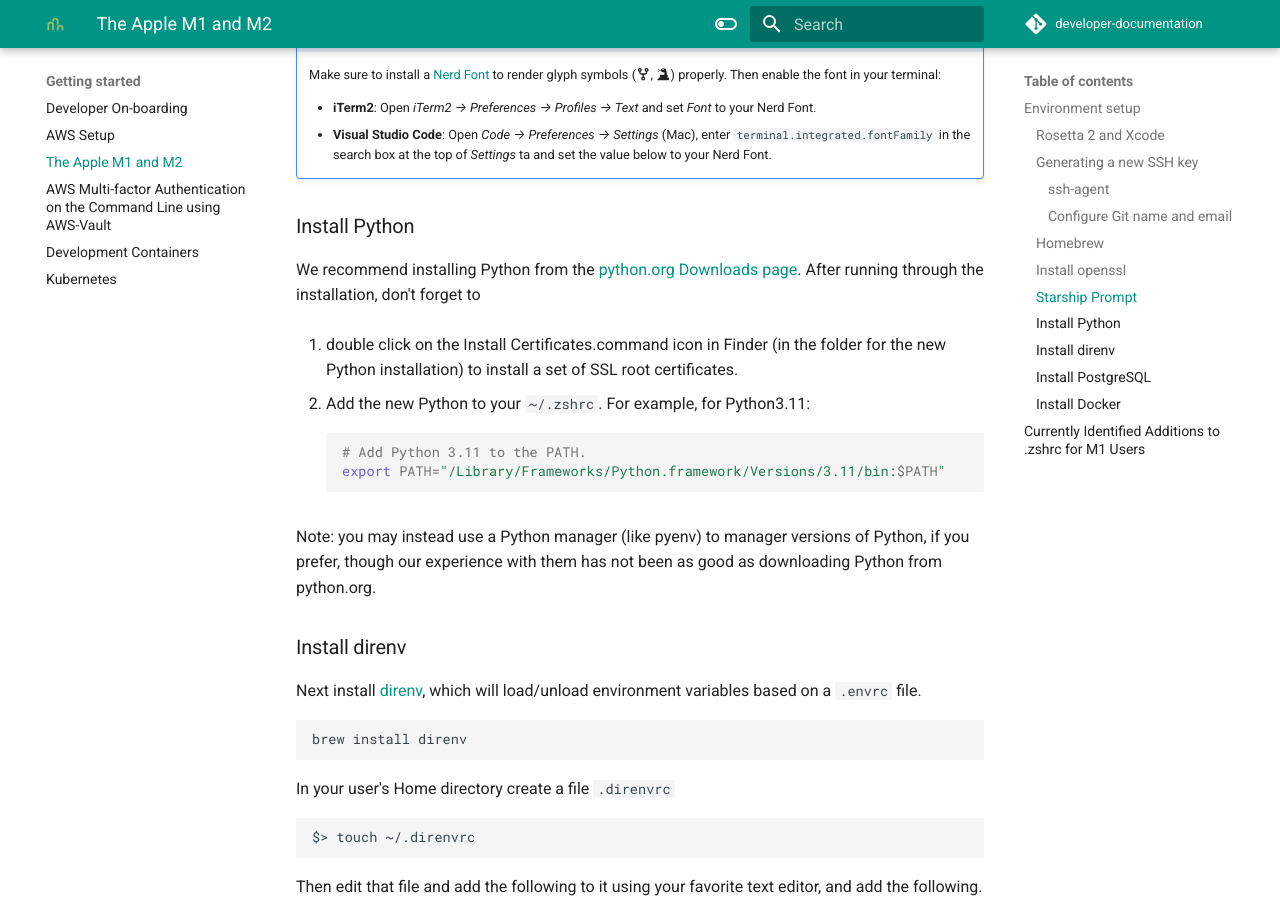
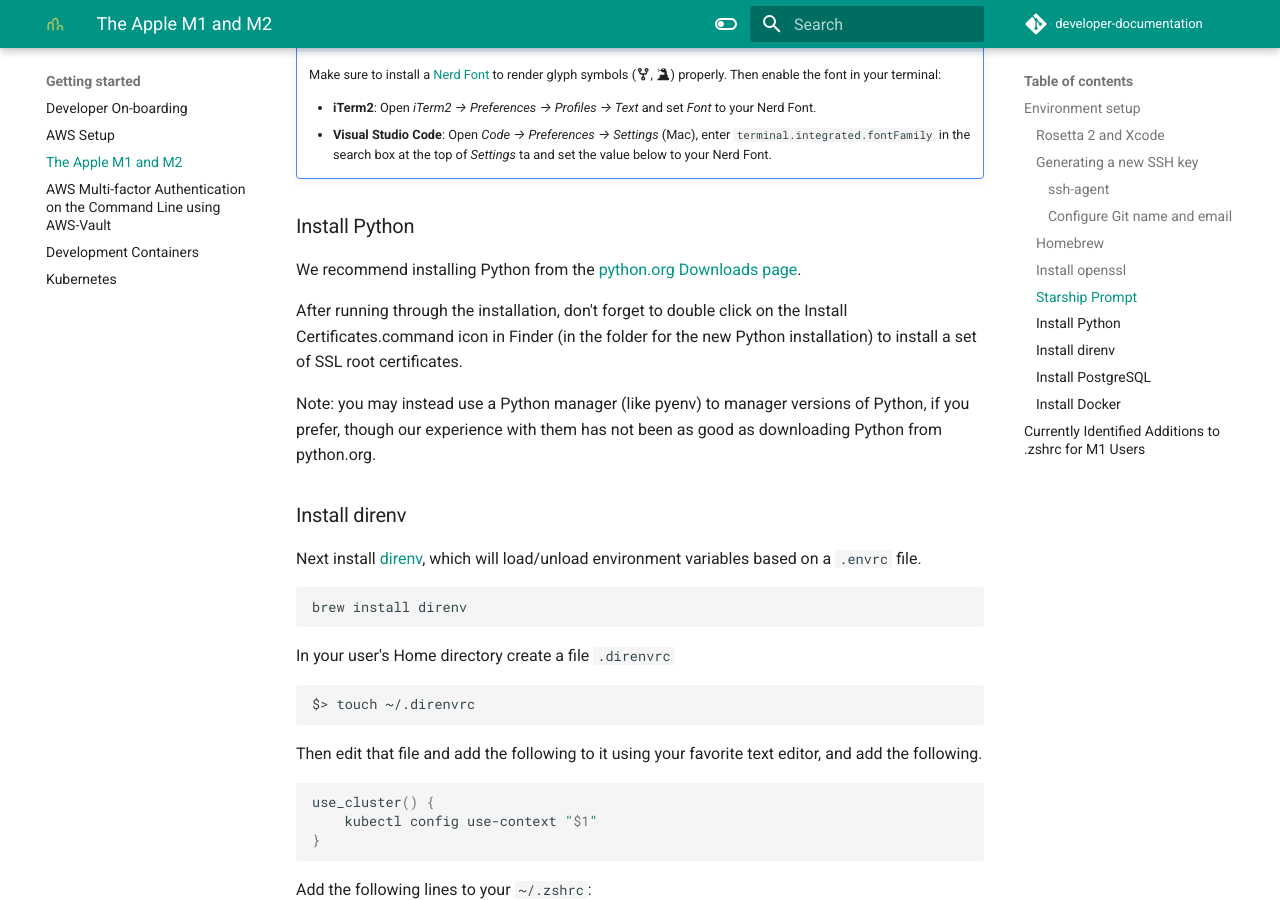
Before and after one commit to caktus/guidebook, an MkDocs documentation site: the page built from docs/getting-started/M1.md, in a window 1280 px wide and 900 px high, scrolled down 2401 px. Built offline with MkDocs 1.6.1 and Material for MkDocs 9.7.7, drawn with Linux system fonts in a browser that asks for light colours; comment, search, counter and statistics services are not loaded.

Commit message:
remove command to add Python executable to PATH, since it should already be on the PATH

````diff
--- a/docs/getting-started/M1.md
+++ b/docs/getting-started/M1.md
@@ -115,16 +115,9 @@
 
 ### Install Python
 
-We recommend installing Python from the [python.org Downloads page](https://www.python.org/downloads/). After running through the installation, don't forget to
+We recommend installing Python from the [python.org Downloads page](https://www.python.org/downloads/).
 
-1. double click on the Install Certificates.command icon in Finder (in the folder for the new Python installation) to install a set of SSL root certificates.
-
-2. Add the new Python to your `~/.zshrc`. For example, for Python3.11:
-
-    ```shell
-    # Add Python 3.11 to the PATH.
-    export PATH="/Library/Frameworks/Python.framework/Versions/3.11/bin:$PATH"
-    ```
+After running through the installation, don't forget to double click on the Install Certificates.command icon in Finder (in the folder for the new Python installation) to install a set of SSL root certificates.
 
 Note: you may instead use a Python manager (like pyenv) to manager versions of Python, if you prefer, though our experience with them has not been as good as downloading Python from python.org.
 
````
